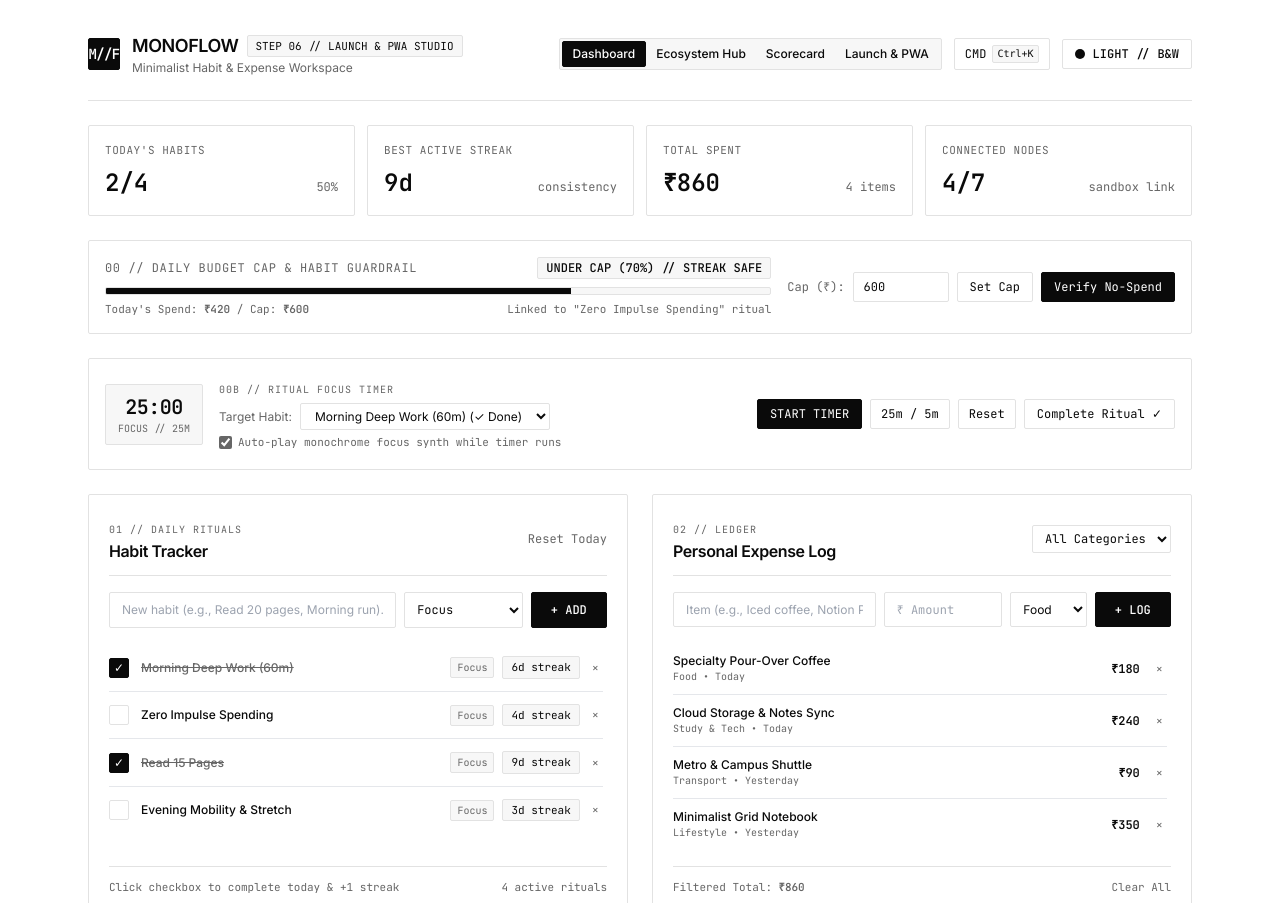
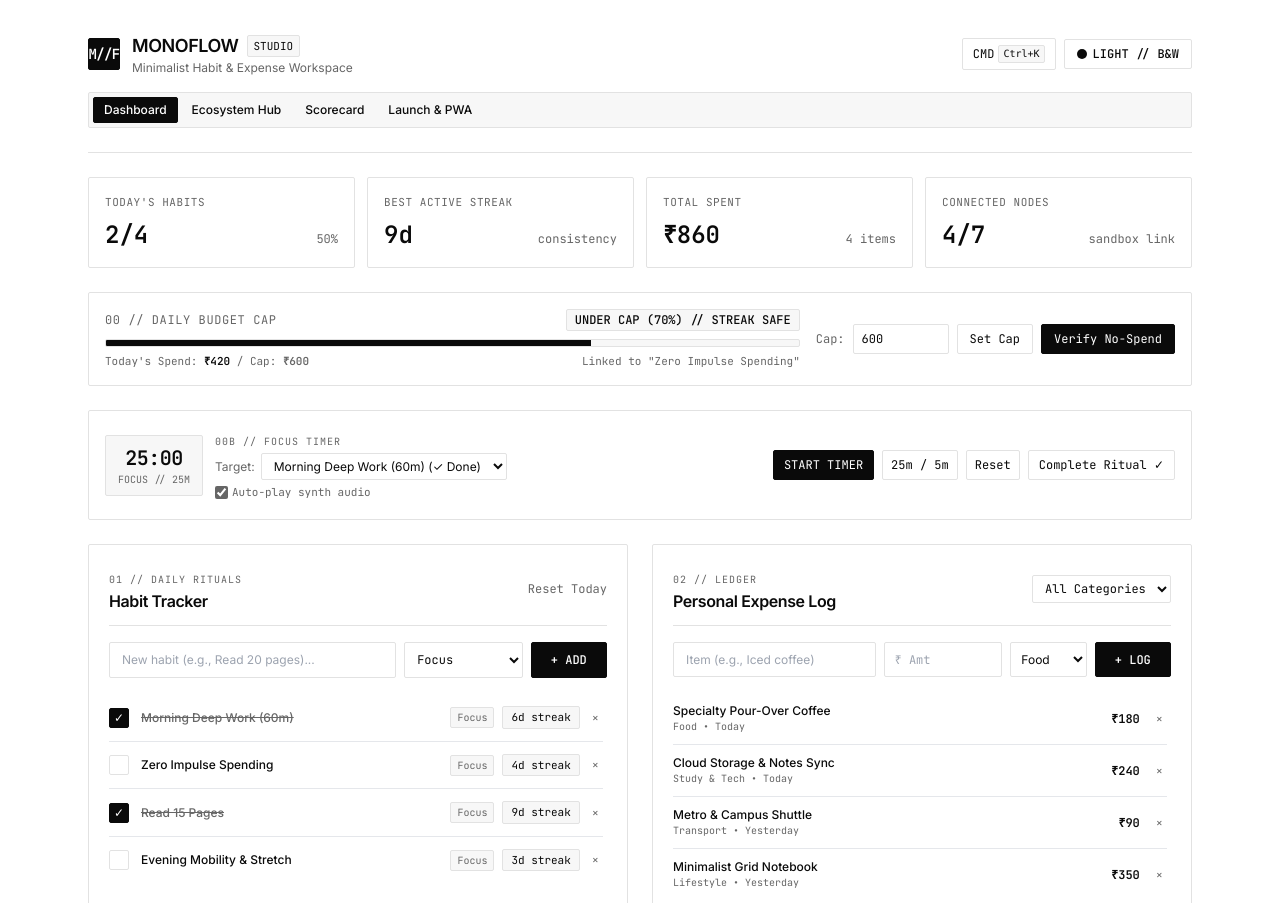
Before and after one commit to lavsinghgautam3005-dot/my-monoflow, a plain HTML site: page index.html in a window 1280 px wide. Shown: the top 903 px of the page. Drawn offline with nearby package versions, Linux system fonts and the light colour scheme.

Commit message:
Add files via upload

```diff
--- a/index.html
+++ b/index.html
@@ -109,47 +109,57 @@
     .divider {
       border-color: var(--border);
     }
+
+    .scrollbar-none::-webkit-scrollbar {
+      display: none;
+    }
+    .scrollbar-none {
+      -ms-overflow-style: none;
+      scrollbar-width: none;
+    }
   </style>
 </head>
 <body class="min-h-screen antialiased selection:bg-neutral-500 selection:text-white">
   <div class="max-w-6xl mx-auto px-4 sm:px-6 py-6 sm:py-8">
 
-    <!-- Top Header -->
-    <header class="flex flex-wrap items-center justify-between gap-4 pb-6 border-b divider">
-      <div class="flex items-center gap-3">
-        <div class="w-8 h-8 flex items-center justify-center mono-btn-primary font-bold mono text-sm tracking-tighter rounded-sm">
-          M//F
+    <!-- Top Header (Fully Responsive Mobile + Desktop) -->
+    <header class="pb-4 sm:pb-6 border-b divider space-y-3 sm:space-y-4">
+      <div class="flex items-center justify-between gap-2">
+        <div class="flex items-center gap-2.5 sm:gap-3 min-w-0">
+          <div class="w-8 h-8 flex items-center justify-center mono-btn-primary font-bold mono text-xs sm:text-sm tracking-tighter rounded-sm shrink-0">
+            M//F
+          </div>
+          <div class="min-w-0">
+            <div class="flex items-center gap-1.5 sm:gap-2">
+              <h1 class="text-base sm:text-lg font-semibold tracking-tight truncate">MONOFLOW</h1>
+              <span class="mono text-[10px] sm:text-[11px] px-1.5 py-0.5 rounded-sm mono-subtle shrink-0">STUDIO</span>
+            </div>
+            <p class="text-[11px] sm:text-xs muted-text truncate">Minimalist Habit &amp; Expense Workspace</p>
+          </div>
         </div>
-        <div>
-          <div class="flex items-center gap-2">
-            <h1 class="text-lg font-semibold tracking-tight">MONOFLOW</h1>
-            <span class="mono text-[11px] px-2 py-0.5 rounded-sm mono-subtle">STEP 06 // LAUNCH &amp; PWA STUDIO</span>
-          </div>
-          <p class="text-xs muted-text">Minimalist Habit &amp; Expense Workspace</p>
+
+        <div class="flex items-center gap-1.5 sm:gap-2 shrink-0">
+          <!-- Step 4: Quick Command Palette Trigger -->
+          <button id="openCmdPaletteBtn" type="button" class="mono-btn-outline px-2 sm:px-2.5 py-1.5 rounded-sm text-xs mono flex items-center gap-1" aria-label="Open Quick Command Palette">
+            <span>CMD</span>
+            <kbd class="hidden sm:inline-block px-1 py-0.2 text-[10px] mono-subtle rounded-sm">Ctrl+K</kbd>
+          </button>
+
+          <!-- High-Contrast Theme Toggle -->
+          <button id="themeToggleBtn" type="button" class="mono-btn-outline px-2.5 sm:px-3 py-1.5 rounded-sm text-xs font-medium flex items-center gap-1.5" aria-label="Toggle Light and Dark Contrast Theme">
+            <span id="themeIndicator" class="w-2 h-2 sm:w-2.5 sm:h-2.5 rounded-full bg-current inline-block"></span>
+            <span id="themeLabel" class="mono text-[11px] sm:text-xs">LIGHT // B&amp;W</span>
+          </button>
         </div>
       </div>
 
-      <div class="flex items-center gap-2 sm:gap-3">
-        <!-- View Switcher -->
-        <div class="flex items-center rounded-sm p-0.5 mono-subtle text-xs font-medium">
-          <button id="tabAllBtn" class="px-2.5 py-1 rounded-sm mono-btn-primary" type="button">Dashboard</button>
-          <button id="tabIntegrationsBtn" class="px-2.5 py-1 rounded-sm" type="button">Ecosystem Hub</button>
-          <button id="tabScorecardBtn" class="px-2.5 py-1 rounded-sm" type="button">Scorecard</button>
-          <button id="tabLaunchBtn" class="px-2.5 py-1 rounded-sm" type="button">Launch &amp; PWA</button>
-        </div>
-
-        <!-- Step 4: Quick Command Palette Trigger -->
-        <button id="openCmdPaletteBtn" type="button" class="mono-btn-outline px-2.5 py-1.5 rounded-sm text-xs mono flex items-center gap-1.5" aria-label="Open Quick Command Palette">
-          <span>CMD</span>
-          <kbd class="px-1 py-0.2 text-[10px] mono-subtle rounded-sm">Ctrl+K</kbd>
-        </button>
-
-        <!-- High-Contrast Theme Toggle -->
-        <button id="themeToggleBtn" type="button" class="mono-btn-outline px-3 py-1.5 rounded-sm text-xs font-medium flex items-center gap-2" aria-label="Toggle Light and Dark Contrast Theme">
-          <span id="themeIndicator" class="w-2.5 h-2.5 rounded-full bg-current inline-block"></span>
-          <span id="themeLabel" class="mono">LIGHT // B&amp;W</span>
-        </button>
-      </div>
+      <!-- Horizontally Scrollable Responsive Segmented Navigation Bar -->
+      <nav class="flex items-center overflow-x-auto scrollbar-none rounded-sm p-1 mono-subtle text-xs font-medium gap-1 -mx-1 sm:mx-0">
+        <button id="tabAllBtn" class="px-3 py-1.5 rounded-sm mono-btn-primary whitespace-nowrap shrink-0 text-center" type="button">Dashboard</button>
+        <button id="tabIntegrationsBtn" class="px-3 py-1.5 rounded-sm whitespace-nowrap shrink-0 text-center" type="button">Ecosystem Hub</button>
+        <button id="tabScorecardBtn" class="px-3 py-1.5 rounded-sm whitespace-nowrap shrink-0 text-center" type="button">Scorecard</button>
+        <button id="tabLaunchBtn" class="px-3 py-1.5 rounded-sm whitespace-nowrap shrink-0 text-center" type="button">Launch &amp; PWA</button>
+      </nav>
     </header>
 
     <!-- Toast Notification Banner -->
@@ -194,59 +204,59 @@
     </section>
 
     <!-- STEP 2: DAILY BUDGET CAP & HABIT CORRELATION BAR -->
-    <section class="mono-card p-4 rounded-sm mb-6">
-      <div class="flex flex-wrap items-center justify-between gap-4">
-        <div class="flex-1 min-w-[240px]">
-          <div class="flex items-center justify-between text-xs mono">
-            <span class="uppercase tracking-wider muted-text">00 // Daily Budget Cap &amp; Habit Guardrail</span>
-            <span id="budgetStatusBadge" class="px-2 py-0.5 rounded-sm mono-subtle font-medium">UNDER CAP // STREAK SAFE</span>
+    <section class="mono-card p-3.5 sm:p-4 rounded-sm mb-4 sm:mb-6">
+      <div class="space-y-3 sm:space-y-0 sm:flex sm:items-center sm:justify-between sm:gap-4">
+        <div class="flex-1 min-w-0">
+          <div class="flex items-center justify-between text-[11px] sm:text-xs mono gap-2">
+            <span class="uppercase tracking-wider muted-text truncate">00 // Daily Budget Cap</span>
+            <span id="budgetStatusBadge" class="px-1.5 sm:px-2 py-0.5 rounded-sm mono-subtle font-medium text-[10px] sm:text-xs shrink-0">UNDER CAP // STREAK SAFE</span>
           </div>
           <div class="w-full h-2 mono-subtle rounded-sm overflow-hidden mt-2">
             <div id="budgetProgressBar" class="h-full transition-all duration-300" style="width: 45%; background-color: var(--fg);"></div>
           </div>
-          <div class="flex items-center justify-between text-[11px] mono muted-text mt-1.5">
-            <span>Today's Spend: <strong id="todaySpendLabel" class=" style='color: var(--fg);'">₹420</strong> / Cap: <strong id="dailyCapLabel">₹600</strong></span>
-            <span id="noSpendHabitLinkText">Linked to "Zero Impulse Spending" ritual</span>
+          <div class="flex flex-wrap items-center justify-between text-[10px] sm:text-[11px] mono muted-text mt-1.5 gap-1">
+            <span>Today's Spend: <strong id="todaySpendLabel" style="color: var(--fg);">₹420</strong> / Cap: <strong id="dailyCapLabel">₹600</strong></span>
+            <span id="noSpendHabitLinkText" class="truncate">Linked to "Zero Impulse Spending"</span>
           </div>
         </div>
 
-        <div class="flex items-center gap-2">
-          <label for="dailyCapInput" class="text-xs mono muted-text">Cap (₹):</label>
-          <input id="dailyCapInput" type="number" min="100" step="50" value="600" class="mono-input w-24 px-2.5 py-1.5 text-xs mono rounded-sm" />
-          <button id="saveCapBtn" type="button" class="mono-btn-outline px-3 py-1.5 text-xs mono rounded-sm">Set Cap</button>
-          <button id="syncNoSpendHabitBtn" type="button" class="mono-btn-primary px-3 py-1.5 text-xs mono rounded-sm">Verify No-Spend</button>
+        <div class="pt-2 sm:pt-0 border-t sm:border-t-0 divider flex items-center gap-1.5 sm:gap-2">
+          <label for="dailyCapInput" class="text-xs mono muted-text shrink-0">Cap:</label>
+          <input id="dailyCapInput" type="number" min="100" step="50" value="600" class="mono-input w-20 sm:w-24 px-2 py-1.5 text-xs mono rounded-sm" />
+          <button id="saveCapBtn" type="button" class="mono-btn-outline px-2.5 sm:px-3 py-1.5 text-xs mono rounded-sm shrink-0">Set Cap</button>
+          <button id="syncNoSpendHabitBtn" type="button" class="mono-btn-primary px-2.5 sm:px-3 py-1.5 text-xs mono rounded-sm shrink-0">Verify No-Spend</button>
         </div>
       </div>
     </section>
 
     <!-- STEP 4: MINIMALIST POMODORO FOCUS TIMER & HABIT SESSION BAR -->
-    <section class="mono-card p-4 rounded-sm mb-6">
-      <div class="flex flex-wrap items-center justify-between gap-4">
-        <div class="flex items-center gap-4">
-          <div class="px-3 py-2 rounded-sm mono-subtle text-center min-w-[96px]">
-            <span id="pomodoroTimeDisplay" class="text-xl font-bold mono tracking-tight">25:00</span>
-            <p id="pomodoroModeBadge" class="text-[10px] mono uppercase muted-text">FOCUS // 25M</p>
-          </div>
-          <div>
-            <span class="mono text-[10px] uppercase tracking-widest muted-text">00B // Ritual Focus Timer</span>
-            <div class="flex flex-wrap items-center gap-2 mt-1">
-              <label for="pomodoroHabitSelect" class="text-xs muted-text">Target Habit:</label>
-              <select id="pomodoroHabitSelect" class="mono-input px-2.5 py-1 text-xs rounded-sm"></select>
+    <section class="mono-card p-3.5 sm:p-4 rounded-sm mb-4 sm:mb-6">
+      <div class="space-y-3 sm:space-y-0 sm:flex sm:items-center sm:justify-between sm:gap-4">
+        <div class="flex items-center gap-3 min-w-0">
+          <div class="px-2.5 py-1.5 sm:px-3 sm:py-2 rounded-sm mono-subtle text-center min-w-[80px] sm:min-w-[96px] shrink-0">
+            <span id="pomodoroTimeDisplay" class="text-lg sm:text-xl font-bold mono tracking-tight">25:00</span>
+            <p id="pomodoroModeBadge" class="text-[9px] sm:text-[10px] mono uppercase muted-text">FOCUS // 25M</p>
+          </div>
+          <div class="min-w-0 flex-1">
+            <span class="mono text-[9px] sm:text-[10px] uppercase tracking-widest muted-text">00B // Focus Timer</span>
+            <div class="flex items-center gap-1.5 mt-0.5">
+              <label for="pomodoroHabitSelect" class="text-[11px] sm:text-xs muted-text shrink-0">Target:</label>
+              <select id="pomodoroHabitSelect" class="mono-input w-full px-2 py-1 text-[11px] sm:text-xs rounded-sm truncate"></select>
             </div>
-            <p class="text-[11px] muted-text mono mt-1">
-              <label class="inline-flex items-center gap-1.5 cursor-pointer">
+            <p class="text-[10px] sm:text-[11px] muted-text mono mt-1 truncate">
+              <label class="inline-flex items-center gap-1 cursor-pointer">
                 <input id="pomodoroSyncAudioCheckbox" type="checkbox" checked class="accent-current" />
-                <span>Auto-play monochrome focus synth while timer runs</span>
+                <span>Auto-play synth audio</span>
               </label>
             </p>
           </div>
         </div>
 
-        <div class="flex flex-wrap items-center gap-2">
-          <button id="pomodoroStartPauseBtn" type="button" class="mono-btn-primary px-3 py-1.5 text-xs mono rounded-sm">START TIMER</button>
-          <button id="pomodoroModeToggleBtn" type="button" class="mono-btn-outline px-2.5 py-1.5 text-xs mono rounded-sm">25m / 5m</button>
-          <button id="pomodoroResetBtn" type="button" class="mono-btn-outline px-2.5 py-1.5 text-xs mono rounded-sm">Reset</button>
-          <button id="pomodoroCompleteHabitBtn" type="button" class="mono-btn-outline px-3 py-1.5 text-xs mono rounded-sm">Complete Ritual ✓</button>
+        <div class="grid grid-cols-2 sm:flex sm:flex-wrap items-center gap-1.5 sm:gap-2">
+          <button id="pomodoroStartPauseBtn" type="button" class="mono-btn-primary px-2.5 py-1.5 text-xs mono rounded-sm text-center">START TIMER</button>
+          <button id="pomodoroModeToggleBtn" type="button" class="mono-btn-outline px-2 py-1.5 text-xs mono rounded-sm text-center">25m / 5m</button>
+          <button id="pomodoroResetBtn" type="button" class="mono-btn-outline px-2 py-1.5 text-xs mono rounded-sm text-center">Reset</button>
+          <button id="pomodoroCompleteHabitBtn" type="button" class="mono-btn-outline px-2.5 py-1.5 text-xs mono rounded-sm text-center">Complete Ritual ✓</button>
         </div>
       </div>
     </section>
@@ -267,18 +277,18 @@
               <button id="resetTodayHabitsBtn" type="button" class="text-xs muted-text hover:underline mono">Reset Today</button>
             </div>
 
-            <!-- Add Habit Form with Category Tag -->
-            <form id="habitForm" class="mt-4 grid grid-cols-1 sm:grid-cols-12 gap-2">
+            <!-- Add Habit Form with Responsive Layout -->
+            <form id="habitForm" class="mt-4 grid grid-cols-12 gap-2">
               <input
                 id="habitNameInput"
                 type="text"
-                placeholder="New habit (e.g., Read 20 pages, Morning run)..."
-                class="mono-input sm:col-span-7 px-3 py-2 text-xs rounded-sm"
+                placeholder="New habit (e.g., Read 20 pages)..."
+                class="mono-input col-span-12 sm:col-span-7 px-3 py-2 text-xs rounded-sm"
                 required
               />
               <select
                 id="habitCategoryInput"
-                class="mono-input sm:col-span-3 px-2 py-2 text-xs rounded-sm mono"
+                class="mono-input col-span-7 sm:col-span-3 px-2 py-2 text-xs rounded-sm mono"
                 aria-label="Habit category tag"
               >
                 <option value="Focus">Focus</option>
@@ -286,7 +296,7 @@
                 <option value="Health">Health</option>
                 <option value="Mind">Mind</option>
               </select>
-              <button type="submit" class="mono-btn-primary sm:col-span-2 px-3 py-2 text-xs font-medium rounded-sm mono">
+              <button type="submit" class="mono-btn-primary col-span-5 sm:col-span-2 px-3 py-2 text-xs font-medium rounded-sm mono text-center">
                 + ADD
               </button>
             </form>
@@ -318,13 +328,13 @@
               </select>
             </div>
 
-            <!-- Add Expense Form -->
-            <form id="expenseForm" class="mt-4 grid grid-cols-1 sm:grid-cols-12 gap-2">
+            <!-- Add Expense Form (Mobile-Optimized Grid) -->
+            <form id="expenseForm" class="mt-4 grid grid-cols-12 gap-2">
               <input
                 id="expenseTitleInput"
                 type="text"
-                placeholder="Item (e.g., Iced coffee, Notion Plus)"
-                class="mono-input sm:col-span-5 px-3 py-2 text-xs rounded-sm"
+                placeholder="Item (e.g., Iced coffee)"
+                class="mono-input col-span-12 sm:col-span-5 px-3 py-2 text-xs rounded-sm"
                 required
               />
               <input
@@ -332,21 +342,21 @@
                 type="number"
                 min="1"
                 step="any"
-                placeholder="₹ Amount"
-                class="mono-input sm:col-span-3 px-3 py-2 text-xs rounded-sm mono"
+                placeholder="₹ Amt"
+                class="mono-input col-span-4 sm:col-span-3 px-2.5 py-2 text-xs rounded-sm mono"
                 required
               />
               <select
                 id="expenseCategoryInput"
-                class="mono-input sm:col-span-2 px-2 py-2 text-xs rounded-sm"
+                class="mono-input col-span-4 sm:col-span-2 px-1.5 py-2 text-xs rounded-sm"
                 aria-label="Expense category"
               >
                 <option value="Food">Food</option>
-                <option value="Study & Tech">Study &amp; Tech</option>
-                <option value="Transport">Transport</option>
-                <option value="Lifestyle">Lifestyle</option>
+                <option value="Study & Tech">Tech</option>
+                <option value="Transport">Travel</option>
+                <option value="Lifestyle">Style</option>
               </select>
-              <button type="submit" class="mono-btn-primary sm:col-span-2 px-3 py-2 text-xs font-medium rounded-sm mono">
+              <button type="submit" class="mono-btn-primary col-span-4 sm:col-span-2 px-2 py-2 text-xs font-medium rounded-sm mono text-center">
                 + LOG
               </button>
             </form>
@@ -1365,9 +1375,9 @@
       let totalCells = 0;
       let completedCells = 0;
 
-      // Header row
+      // Header row with minimum width to prevent mobile squishing
       const headerRow = document.createElement('div');
-      headerRow.className = 'grid grid-cols-12 items-center gap-2 text-[10px] mono muted-text pb-1';
+      headerRow.className = 'grid grid-cols-12 items-center gap-2 text-[10px] mono muted-text pb-1 min-w-[320px]';
       const labelCol = document.createElement('div');
       labelCol.className = 'col-span-5 truncate uppercase';
       labelCol.textContent = 'Habit Ritual';
@@ -1390,7 +1400,7 @@
         habit.week[6] = !!habit.completedToday;
 
         const row = document.createElement('div');
-        row.className = 'grid grid-cols-12 items-center gap-2 py-1';
+        row.className = 'grid grid-cols-12 items-center gap-2 py-1 min-w-[320px]';
 
         const nameDiv = document.createElement('div');
         nameDiv.className = 'col-span-5 text-xs truncate font-medium';
```
